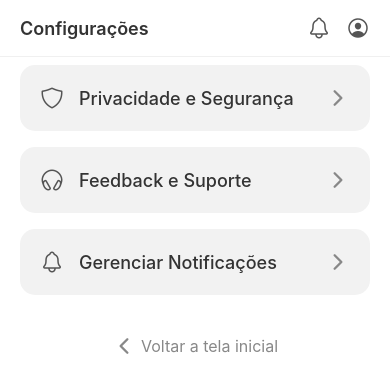
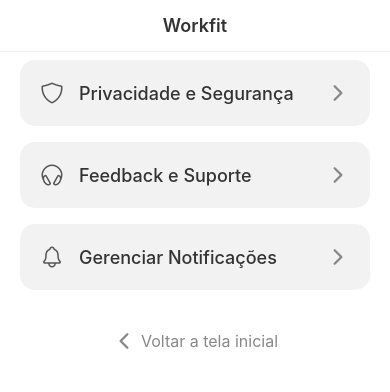
Before and after one commit to Jaogp/WorkFit, a React Native app: screen /Settings in a window 390 px wide. Shown: the top 392 px of the page. Built offline with nearby package versions, Linux system fonts and the light colour scheme.

Commit message:
atualização de melhorias do app

```diff
--- a/App.jsx
+++ b/App.jsx
@@ -10,6 +10,7 @@
 import MainTabNavigator from './src/navigation/MainTabNavigator';
 import ProfileScreen from './src/screens/ProfileScreen';
 import SettingsScreen from './src/screens/SettingsScreen';
+import NotificationsScreen from './src/screens/NotificationsScreen';
 
 const Stack = createNativeStackNavigator();
 
--- a/src/screens/ForgotPasswordScreen.jsx
+++ b/src/screens/ForgotPasswordScreen.jsx
@@ -2,7 +2,6 @@
 
 import React, { useState } from 'react';
 import {
-  SafeAreaView,
   View,
   Text,
   TextInput,
@@ -12,6 +11,7 @@
   Alert,
   StatusBar,
 } from 'react-native';
+import { SafeAreaView } from 'react-native-safe-area-context';
 
 const ForgotPasswordScreen = ({ navigation }) => {
   const [email, setEmail] = useState('');
--- a/src/screens/LoginScreen.jsx
+++ b/src/screens/LoginScreen.jsx
@@ -1,6 +1,5 @@
 import React, { useState } from 'react';
 import {
-  SafeAreaView,
   View,
   Text,
   TextInput,
@@ -10,6 +9,7 @@
   Alert,
   StatusBar,
 } from 'react-native';
+import { SafeAreaView } from 'react-native-safe-area-context';
 
 const LoginScreen = ({ navigation }) => {
   // Estados para armazenar os valores dos campos de e-mail и senha
--- a/src/screens/MenuScreen.jsx
+++ b/src/screens/MenuScreen.jsx
@@ -2,7 +2,6 @@
 
 import React from 'react';
 import {
-  SafeAreaView,
   View,
   Text,
   TouchableOpacity,
@@ -10,6 +9,7 @@
   ScrollView,
   StatusBar,
 } from 'react-native';
+import { SafeAreaView } from 'react-native-safe-area-context';
 
 // Componente reutilizável para cada item do menu
 const MenuItem = ({ title, onPress }) => {
--- /dev/null
+++ b/src/screens/NotificationsScreen.jsx
@@ -0,0 +1,147 @@
+// src/screens/NotificationsScreen.js
+
+import React from 'react';
+import {
+  View,
+  Text,
+  TouchableOpacity,
+  StyleSheet,
+  ScrollView,
+  StatusBar,
+} from 'react-native';
+import Ionicons from '@expo/vector-icons/Ionicons';
+import { SafeAreaView } from 'react-native-safe-area-context';
+
+// Dados Fictícios - Em um app real, isso viria de uma API
+const notificationsData = [
+  {
+    id: 1,
+    date: '07/11',
+    title: 'Aviso',
+    message: 'Não se esqueça de tomar água!',
+  },
+  {
+    id: 2,
+    date: '09/11',
+    title: 'Aviso',
+    message: 'Você esta a muito tempo sentado, levante-se um pouco!',
+  },
+  {
+    id: 3,
+    date: '10/11',
+    title: 'Aviso',
+    message: 'Faça seus exercícios diários.',
+  },
+];
+
+// Componente para o card de notificação
+const NotificationCard = ({ title, message }) => (
+  <View style={styles.card}>
+    <View style={styles.cardHeader}>
+      <Ionicons name="information-circle-outline" size={24} color="#333" />
+      <Text style={styles.cardTitle}>{title}</Text>
+    </View>
+    <Text style={styles.cardMessage}>{message}</Text>
+    <TouchableOpacity style={styles.confirmButton}>
+      <Text style={styles.confirmButtonText}>confirmar</Text>
+    </TouchableOpacity>
+  </View>
+);
+
+// Componente para o marcador de data
+const DateBadge = ({ date }) => (
+    <View style={styles.dateBadge}>
+        <Text style={styles.dateText}>{date}</Text>
+    </View>
+);
+
+const NotificationsScreen = ({ navigation }) => {
+  return (
+    <SafeAreaView style={styles.container}>
+      <StatusBar barStyle="dark-content" />
+      <View style={styles.header}>
+        <Text style={styles.headerTitle}>Notificações</Text>
+      </View>
+
+      <ScrollView contentContainerStyle={styles.listContainer}>
+        {/* Mapeamos os dados fictícios para renderizar a lista */}
+        {notificationsData.map((item) => (
+          <View key={item.id}>
+            <DateBadge date={item.date} />
+            <NotificationCard title={item.title} message={item.message} />
+          </View>
+        ))}
+      </ScrollView>
+    </SafeAreaView>
+  );
+};
+
+const styles = StyleSheet.create({
+  container: {
+    flex: 1,
+    backgroundColor: '#fff',
+  },
+  header: {
+    paddingVertical: 15,
+    alignItems: 'center',
+    borderBottomWidth: 1,
+    borderBottomColor: '#f0f0f0',
+  },
+  headerTitle: {
+    fontSize: 20,
+    fontWeight: 'bold',
+  },
+  listContainer: {
+    paddingVertical: 20,
+    paddingHorizontal: 20,
+  },
+  dateBadge: {
+    backgroundColor: '#e0e0e0',
+    borderRadius: 8,
+    paddingHorizontal: 10,
+    paddingVertical: 5,
+    alignSelf: 'center',
+    marginBottom: 15,
+  },
+  dateText: {
+    color: '#555',
+    fontWeight: '600',
+  },
+  card: {
+    backgroundColor: '#fff',
+    borderRadius: 12,
+    borderWidth: 1,
+    borderColor: '#ddd',
+    padding: 20,
+    marginBottom: 30, // Espaço maior entre os grupos
+  },
+  cardHeader: {
+    flexDirection: 'row',
+    alignItems: 'center',
+    marginBottom: 10,
+  },
+  cardTitle: {
+    fontSize: 18,
+    fontWeight: 'bold',
+    marginLeft: 8,
+  },
+  cardMessage: {
+    fontSize: 16,
+    color: '#555',
+    lineHeight: 22,
+    marginBottom: 20,
+  },
+  confirmButton: {
+    backgroundColor: '#555',
+    borderRadius: 8,
+    paddingVertical: 10,
+    paddingHorizontal: 20,
+    alignSelf: 'flex-start',
+  },
+  confirmButtonText: {
+    color: '#fff',
+    fontWeight: 'bold',
+  },
+});
+
+export default NotificationsScreen;
--- a/src/screens/ProfileScreen.jsx
+++ b/src/screens/ProfileScreen.jsx
@@ -2,7 +2,6 @@
 
 import React from 'react';
 import {
-  SafeAreaView,
   View,
   Text,
   TouchableOpacity,
@@ -12,6 +11,7 @@
   StatusBar,
 } from 'react-native';
 import Ionicons from '@expo/vector-icons/Ionicons';
+import { SafeAreaView } from 'react-native-safe-area-context';
 
 // Componente para cada linha de informação
 const InfoRow = ({ label, value, icon }) => (
@@ -35,7 +35,9 @@
     <Ionicons name="chevron-back-outline" size={28} color="#333" />
   </TouchableOpacity>
   <Text style={styles.headerTitle}>Conta</Text>
+  <TouchableOpacity onPress={() => navigation.getParent().navigate('Notifications')}>
     <Ionicons name="notifications-outline" size={24} color="#333" />
+  </TouchableOpacity>
 </View>
 
         {/* Seção do Banner e Perfil */}
--- a/src/screens/RegisterScreen.jsx
+++ b/src/screens/RegisterScreen.jsx
@@ -1,6 +1,5 @@
 import React, { useState } from 'react';
 import {
-  SafeAreaView,
   View,
   Text,
   TextInput,
@@ -11,6 +10,7 @@
   StatusBar,
   ScrollView, // Usaremos ScrollView para evitar que o teclado cubra os campos
 } from 'react-native';
+import { SafeAreaView } from 'react-native-safe-area-context';
 
 const RegisterScreen = ({ navigation }) => {
   // Estados para armazenar os valores de cada campo do formulário
--- a/src/screens/SettingsScreen.jsx
+++ b/src/screens/SettingsScreen.jsx
@@ -2,7 +2,6 @@
 
 import React from 'react';
 import {
-  SafeAreaView,
   View,
   Text,
   TouchableOpacity,
@@ -11,6 +10,7 @@
   StatusBar,
 } from 'react-native';
 import Ionicons from '@expo/vector-icons/Ionicons';
+import { SafeAreaView } from 'react-native-safe-area-context';
 
 // Componente reutilizável para cada item de configuração
 const SettingsItem = ({ iconName, title, onPress }) => {
@@ -30,15 +30,10 @@
     <SafeAreaView style={styles.container}>
       <StatusBar barStyle="dark-content" />
 
-      {/* Cabeçalho */}
-      <View style={styles.header}>
-        <Text style={styles.headerTitle}>Configurações</Text>
-        <View style={styles.headerIcons}>
-          <Ionicons name="notifications-outline" size={24} color="#555" style={styles.bellIcon} />
-          {/* A imagem de perfil pode ser um ícone ou um componente de imagem real */}
-          <Ionicons name="person-circle-outline" size={24} color="#555" />
-        </View>
-      </View>
+         {/* 1. Cabeçalho */}
+          <View style={styles.header}>
+            <Text style={styles.headerTitle}>Workfit</Text>
+         </View>
 
       {/* Lista de Opções */}
       <ScrollView>
@@ -56,7 +51,7 @@
         <SettingsItem
           title="Gerenciar Notificações"
           iconName="notifications-outline"
-          onPress={() => alert('Navegar para Gerenciar Notificações')}
+         onPress={() => navigation.getParent().navigate('Notifications')}
         />
 
         {/* Botão de voltar */}
@@ -74,14 +69,11 @@
     flex: 1,
     backgroundColor: '#fff',
   },
-  header: {
-    flexDirection: 'row',
-    justifyContent: 'space-between',
-    alignItems: 'center',
+   header: {
     paddingVertical: 15,
-    paddingHorizontal: 20,
     borderBottomWidth: 1,
     borderBottomColor: '#f0f0f0',
+    alignItems: 'center',
   },
   headerTitle: {
     fontSize: 18,
```
Also changed, not shown: package.json (+7 -7 lines), 1 other file (tests, documents, lock files or other folders). Lines whose indentation alone changed are shown as unchanged.
